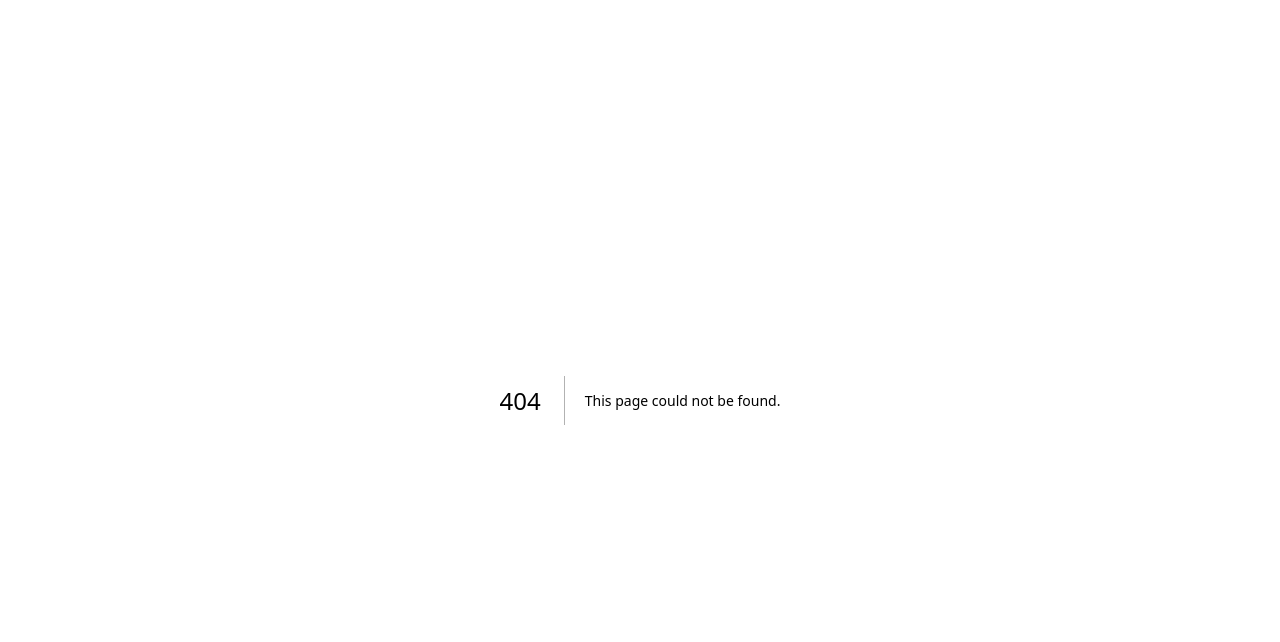
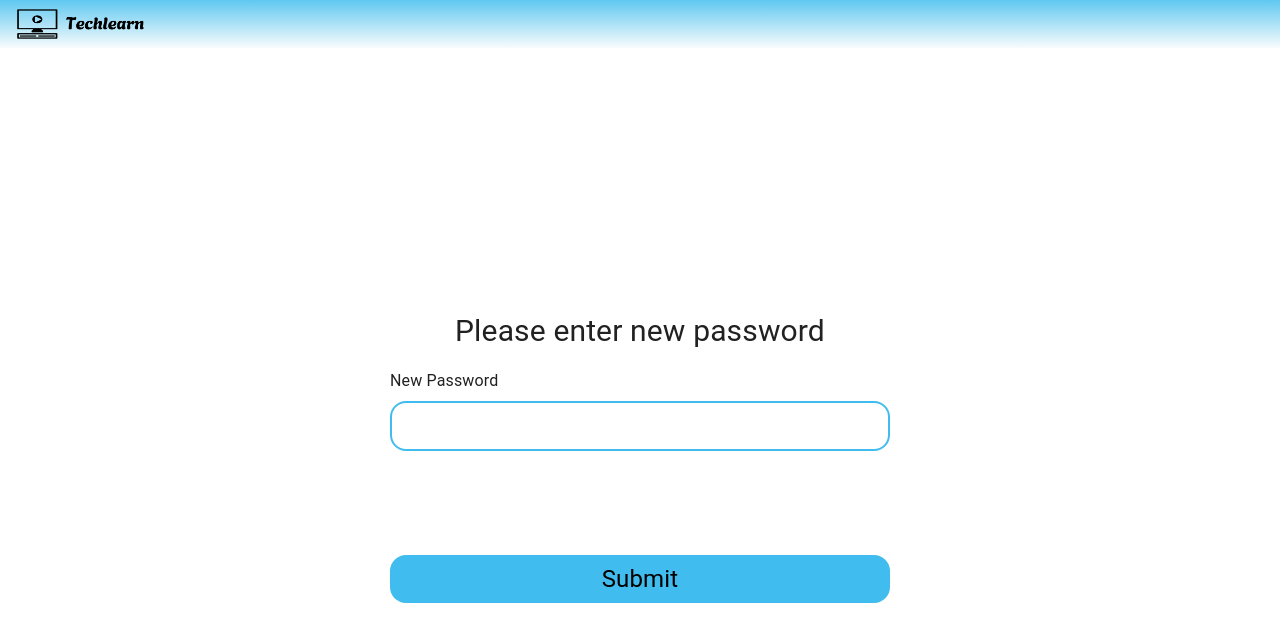
Before and after one commit to I-Prashant-joshi/TechLearn, a Next.js app: page /auth/generatePassword in a window 1280 px wide. Before the commit this address had no page. Shown: the top 642 px of the page. Built offline with nearby package versions, Linux system fonts and the light colour scheme.

Commit message:
api intergrated

```diff
--- a/src/Common/callApi.js
+++ b/src/Common/callApi.js
@@ -1,6 +1,6 @@
 const BaseUrl = "http://localhost:5000/";
 
-export default async function callApi(url, data) {
+export  async function callApi(url, data) {
   console.log("Request Data:", data);
 
   const api = await fetch(`${BaseUrl}${url}`, {
@@ -14,3 +14,15 @@ export default async function callApi(url, data) {
   const response = await api.json();
   return response;
 }
+export async function callGetApi(url) {
+
+  const api = await fetch(`${BaseUrl}${url}`, {
+    method: "GET",
+    headers: {
+      "Content-Type": "application/json",
+    },
+  });
+
+  const response = await api.json();
+  return response;
+}
--- a/src/Components/Login.jsx
+++ b/src/Components/Login.jsx
@@ -1,14 +1,18 @@
+import { callGetApi } from "@/Common/callApi";
 import { Button, TextField } from "@mui/material";
+import Link from "next/link";
+import { useRouter } from "next/navigation";
 import React from "react";
 function Login() {
     const [field, setField] = React.useState({ username: "", password: "" });
-
+    const router= useRouter()
     function getFieldValue(value, field) {
       setField((prev) => ({ ...prev, [field]: value }));
     }
     function submitData(event) {
       event.preventDefault();
     }
+
     return (
       <>
         <form method="GET" className="inputForm" onSubmit={submitData}>
@@ -21,11 +25,11 @@ function Login() {
             }}
           >
             <TextField
-              label="UserName"
+              label="email"
               variant="outlined"
               name="username"
               onChange={(e) => getFieldValue(e.target.value, "username")}
-              type="text"
+              type="email"
               value={field.username}
               autoComplete="off"
               placeholder="Enter your UserName"
@@ -38,10 +42,16 @@ function Login() {
               value={field.password}
               placeholder="Enter your password"
             />
+
           </div>
-          <Button type="submit" variant="contained" color="success">
+          <div>
+          <Button  className="w-full h-[50px] flex justify-center" type="submit" variant="contained" color="success">
             Login
           </Button>
+          <Link href="/auth/forgotPassword" className="w-full pointer flex justify-center mt-5" >
+              Forgot Password ?
+          </Link>
+            </div>
         </form>
       </>
     );
--- a/src/Components/Register.jsx
+++ b/src/Components/Register.jsx
@@ -1,6 +1,6 @@
 'use client'
 
-import callApi from "@/Common/callApi";
+import {callApi} from "@/Common/callApi";
 import React from "react";
 import { Button, TextField } from "@mui/material";
 import { useRouter } from "next/navigation";
@@ -67,7 +67,7 @@ function Register() {
               placeholder="Enter your password"
             />
           </div>
-          <Button type="submit" variant="contained" color="success" >
+          <Button className="h-[50px]" type="submit" variant="contained" color="success" >
             Signup
           </Button>
         </form>
--- /dev/null
+++ b/src/app/auth/forgotPassword/page.js
@@ -0,0 +1,36 @@
+"use client";
+import {callApi} from '@/Common/callApi';
+import React from 'react'
+function ForgotPassword() {
+    const [email,setEmail]=React.useState()
+    const [emailError,setEmailError]=React.useState(false)
+
+    const submitData = ()=>{
+        if(!email){
+            setEmailError(true)
+        }
+        else{
+
+            const response= callApi("auth/forgot-password",{email})
+            console.log("res",response);
+        }
+
+    }
+    function changeEmail(event){
+        setEmail(event.target.value)
+        setEmailError(false)
+    }
+  return (
+      <div className='h-[100%] overflow-hidden w-full flex justify-center items-center relative'>
+      <div className='w-[80%] max-w-[500px]'>
+        <span className='w-full flex justify-center text-2xl lg:text-3xl p-5'>Please enter the Email</span>
+       <label>Email</label>
+        <input className='h-[50px] pl-5 w-full mt-2 mb-1 rounded-2xl border-2 border-[#40BDEE]' type="email" value={email} onChange={changeEmail}  />
+        {emailError && <span className='text-[red] text-[14px]'>Email is required</span>}
+        <button onClick={submitData} className='w-full p-2 bg-[#40BDEE] text-[black] rounded-2xl mt-[100px] text-2xl'> Submit </button>
+      </div>
+       </div>
+  )
+}
+
+export default ForgotPassword
--- /dev/null
+++ b/src/app/auth/generatePassword/page.js
@@ -0,0 +1,35 @@
+"use client";
+import {callApi} from '@/Common/callApi';
+import React from 'react'
+function GeneratePassword() {
+    const [password,setPassword]=React.useState()
+    const [passwordError,setPasswordError]=React.useState(false)
+
+    const submitData = ()=>{
+        if(!password){
+            setPasswordError(true)
+        }
+        else{
+            const response= callApi("auth/generate-password",{password})
+            console.log("res",response);
+        }
+
+    }
+    function changeEmail(event){
+        setEmail(event.target.value)
+        setEmailError(false)
+    }
+  return (
+      <div className='h-[100%] overflow-hidden w-full flex justify-center items-center relative'>
+      <div className='w-[80%] max-w-[500px]'>
+        <span className='w-full flex justify-center text-2xl lg:text-3xl p-5'>Please enter new password</span>
+       <label>New Password</label>
+        <input className='h-[50px] pl-5 w-full mt-2 mb-1 rounded-2xl border-2 border-[#40BDEE]' type="text" value={password} onChange={changeEmail}  />
+        {passwordError && <span className='text-[red] text-[14px]'>Please enter new password</span>}
+        <button onClick={submitData} className='w-full p-2 bg-[#40BDEE] text-[black] rounded-2xl mt-[100px] text-2xl'> Submit </button>
+      </div>
+       </div>
+  )
+}
+
+export default GeneratePassword
--- a/src/app/auth/verifyOtp/page.js
+++ b/src/app/auth/verifyOtp/page.js
@@ -1,5 +1,5 @@
 "use client";
-import callApi from '@/Common/callApi';
+import {callApi} from '@/Common/callApi';
 import OtpInput from '@/Common/OTPFields'
 import React from 'react'
 function VerifyOtp() {
```
